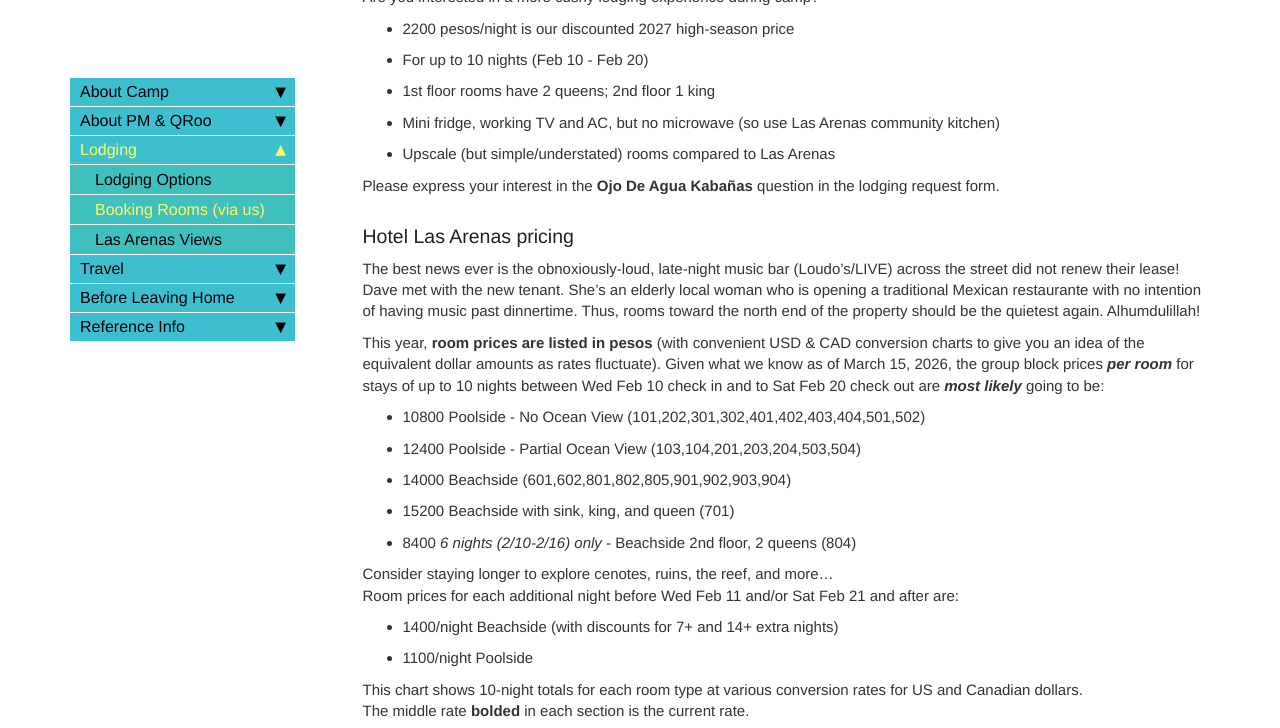
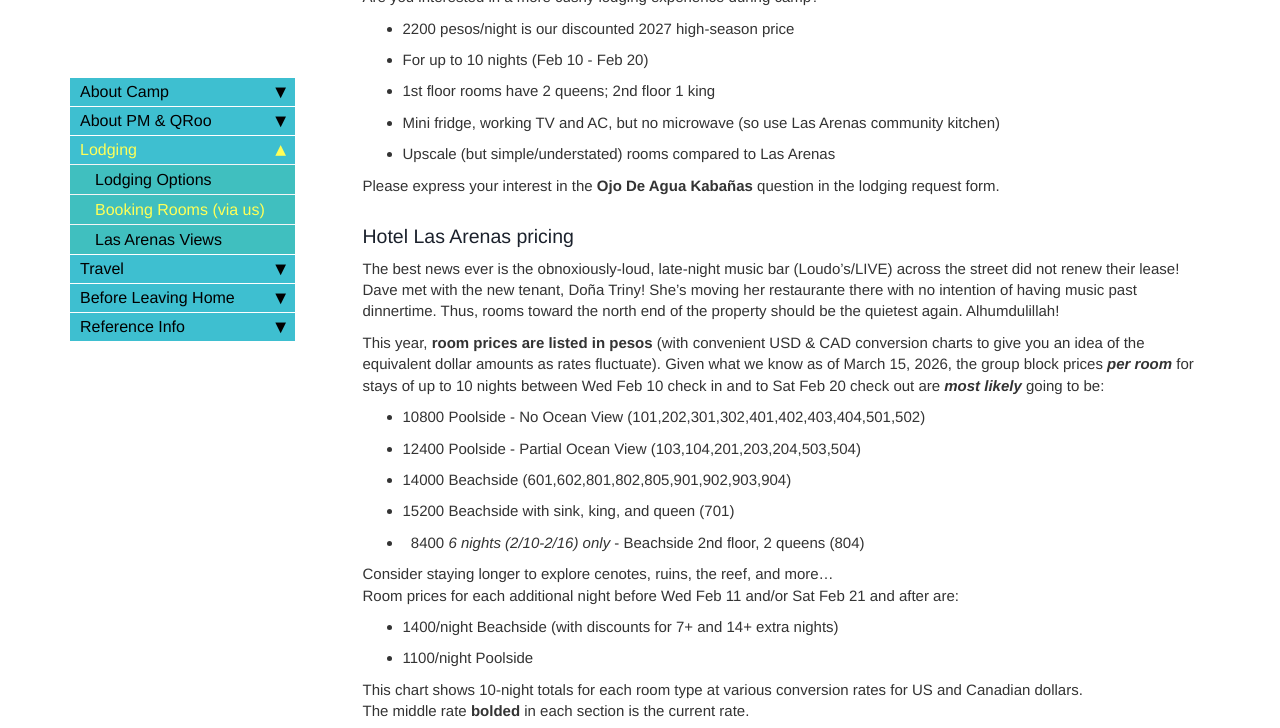
Before and after one commit to davewalker60/pmdup, a Jekyll site: the page built from pages/booking-rooms.md, in a window 1280 px wide and 900 px high, scrolled down 1065 px, cut to the strip 0-728 px from the top of the window. Built offline with Jekyll 4.4.1, drawn with Linux system fonts in a browser that asks for light colours; comment, search, counter and statistics services are not loaded.

Commit message:
Doña Triny news

```diff
--- a/pages/booking-rooms.md
+++ b/pages/booking-rooms.md
@@ -48,14 +48,14 @@ Please express your interest in the **Ojo De Agua Kabañas** question in the lod
 
 ### Hotel Las Arenas pricing
 
-The best news ever is the obnoxiously-loud, late-night music bar (Loudo's/LIVE) across the street did not renew their lease! Dave met with the new tenant. She's an elderly local woman who is opening a traditional Mexican restaurante with no intention of having music past dinnertime. Thus, rooms toward the north end of the property should be the quietest again. Alhumdulillah!
+The best news ever is the obnoxiously-loud, late-night music bar (Loudo's/LIVE) across the street did not renew their lease! Dave met with the new tenant, Doña Triny! She's moving her restaurante there with no intention of having music past dinnertime. Thus, rooms toward the north end of the property should be the quietest again. Alhumdulillah!
 
 This year, **room prices are listed in pesos** (with convenient USD & CAD conversion charts to give you an idea of the equivalent dollar amounts as rates fluctuate). Given what we know as of March 15, 2026, the group block prices ***per room*** for stays of up to 10 nights between Wed Feb 10 check in and to Sat Feb 20 check out are ***most likely*** going to be:
 * 10800 Poolside - No Ocean View (101,202,301,302,401,402,403,404,501,502)
 * 12400 Poolside - Partial Ocean View (103,104,201,203,204,503,504)
 * 14000 Beachside (601,602,801,802,805,901,902,903,904)
 * 15200 Beachside with sink, king, and queen (701)
-*  8400 *6 nights (2/10-2/16) only* - Beachside 2nd floor, 2 queens (804)
+*  &nbsp; 8400 *6 nights (2/10-2/16) only* - Beachside 2nd floor, 2 queens (804)
 
 Consider staying longer to explore cenotes, ruins, the reef, and more...<br>Room prices for each additional night before Wed Feb 11 and/or Sat Feb 21 and after are:
 * 1400/night Beachside (with discounts for 7+ and 14+ extra nights)
```
